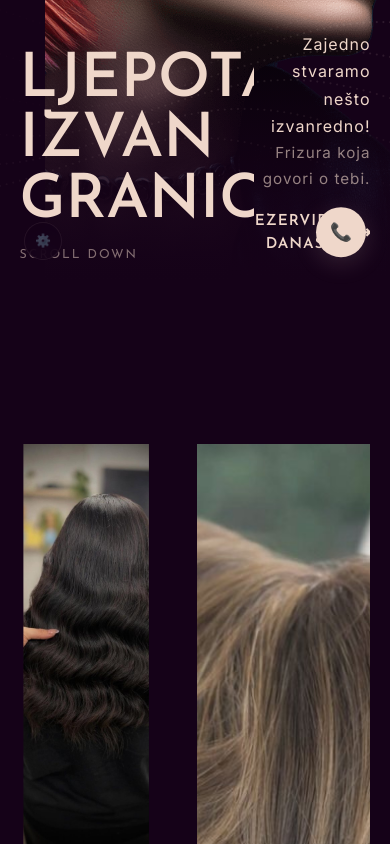
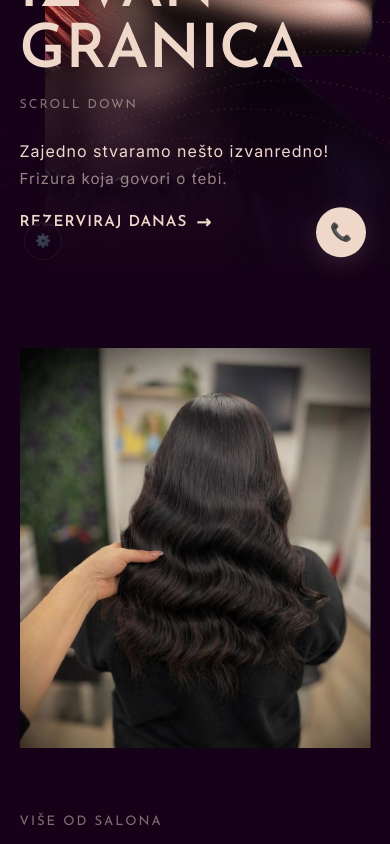
Before and after one commit to lidlcindric-art/fensi-next, a Next.js app: page / in a window 390 px wide. Shown: the part 560-1404 px from the top of the page. Built offline with nearby package versions, Linux system fonts and the light colour scheme.

Commit message:
fix: mobile responsive — grids collapse, gallery labels visible, hero stacks, about/testi/booking stack, font sizes OK

```diff
--- a/app/globals.css
+++ b/app/globals.css
@@ -230,3 +230,95 @@ body.cur-hover .cursor-ring { width: 54px; height: 54px; border-color: rgba(201,
 @keyframes fabFloat { 0%,100% { transform: translateY(0); } 50% { transform: translateY(-5px); } }
 @keyframes spin { to { transform: rotate(360deg); } }
 .spin { width: 14px; height: 14px; border: 1.5px solid rgba(21,2,24,.2); border-top-color: var(--plum); border-radius: 50%; animation: spin .6s linear infinite; display: inline-block; vertical-align: middle; margin-right: .4rem; }
+
+/* ═══════════════════════════════════════════
+   MOBILE — max 767px
+═══════════════════════════════════════════ */
+@media (max-width: 767px) {
+
+  /* ── HERO ─────────────────────────────── */
+  .hero-bottom-grid {
+    grid-template-columns: 1fr !important;
+    padding: 0 5% 10% !important;
+    gap: 1.5rem !important;
+  }
+  .hero-right-col {
+    text-align: left !important;
+    align-items: flex-start !important;
+  }
+
+  /* ── ABOUT ────────────────────────────── */
+  .about-grid {
+    grid-template-columns: 1fr !important;
+    min-height: auto !important;
+  }
+  .about-grid > div:first-child {
+    padding-right: 0 !important;
+  }
+  .about-right-img {
+    min-height: 320px !important;
+  }
+  #osalonu {
+    padding: 4rem 5% !important;
+  }
+
+  /* ── SERVICES ─────────────────────────── */
+  .srv-slide { min-height: 70vh !important; }
+  .mobile-srv { padding: 0 5% 15% !important; }
+  .srv-title-inner { font-size: clamp(2.5rem,14vw,5rem) !important; }
+
+  /* ── GALLERY ──────────────────────────── */
+  .gal-card {
+    width: clamp(260px,82vw,400px) !important;
+    height: clamp(340px,65vw,480px) !important;
+  }
+  /* Always show text on mobile (no hover) */
+  .gal-title-inner,
+  .gal-price-inner,
+  .gal-cta-inner {
+    transform: translateY(0) !important;
+    opacity: 1 !important;
+    transition: none !important;
+  }
+
+  /* ── TESTIMONIALS ─────────────────────── */
+  .testi-grid {
+    grid-template-columns: 1fr !important;
+  }
+  .testi-photo {
+    height: 260px !important;
+  }
+
+  /* ── BOOKING ──────────────────────────── */
+  .booking-grid {
+    grid-template-columns: 1fr !important;
+  }
+
+  /* ── SECTIONS general ─────────────────── */
+  .section-pad { padding: 4rem 5% !important; }
+}
+
+/* ── TABLET — 768px–1023px ─────────────── */
+@media (min-width: 768px) and (max-width: 1023px) {
+  .hero-bottom-grid {
+    grid-template-columns: 60% 40% !important;
+  }
+  .testi-grid {
+    grid-template-columns: 45% 55% !important;
+  }
+  .booking-grid {
+    grid-template-columns: 1fr 1fr !important;
+  }
+}
+
+/* ── md:flex + md:inline-flex helpers ──── */
+@media (min-width: 768px) {
+  .hidden { display: none !important; }
+  .md\:inline-flex { display: inline-flex !important; }
+  .md\:flex { display: flex !important; }
+  .md\:grid-cols-2 { grid-template-columns: 1fr 1fr !important; }
+}
+@media (max-width: 767px) {
+  .md\:inline-flex { display: none !important; }
+  .md\:flex { display: none !important; }
+}
--- a/app/page.tsx
+++ b/app/page.tsx
@@ -374,7 +374,7 @@ export default function FensiPage() {
         )}
 
         {/* BOTTOM CONTENT — two-column like template (66.67% left, 33.33% right) */}
-        <div style={{position:'absolute',bottom:0,left:0,right:0,zIndex:2,padding:'0 5% 5% 5%',display:'grid',gridTemplateColumns:'66.667% 33.333%',alignItems:'flex-end',gap:0}}>
+        <div className='hero-bottom-grid' style={{position:'absolute',bottom:0,left:0,right:0,zIndex:2,padding:'0 5% 5% 5%',display:'grid',gridTemplateColumns:'66.667% 33.333%',alignItems:'flex-end',gap:0}}>
 
           {/* LEFT COL: "Beauty Beyond" equivalent — huge headline + scroll down */}
           <div>
@@ -403,7 +403,7 @@ export default function FensiPage() {
           </div>
 
           {/* RIGHT COL: subtitle + "book today" button (bottom-aligned, right-align) */}
-          <div style={{textAlign:'right',display:'flex',flexDirection:'column',justifyContent:'flex-end',paddingBottom:'.5rem',gap:'1.2rem'}}>
+          <div className='hero-right-col' style={{textAlign:'right',display:'flex',flexDirection:'column',justifyContent:'flex-end',paddingBottom:'.5rem',gap:'1.2rem'}}>
             {/* Subtitle lines — each in clip wrap */}
             <div>
               <div style={{overflow:'hidden'}}>
@@ -431,16 +431,15 @@ export default function FensiPage() {
         </div>
 
         {/* Mobile: simplified layout */}
-        <style>{`
-          @media(max-width:767px){
-            .hero-grid { grid-template-columns: 1fr !important; }
-          }
-        `}</style>
+              <style>{`
+        @keyframes fabFloat { 0%,100% { transform:translateY(0); } 50% { transform:translateY(-5px); } }
+        /* responsive handled via globals.css */
+      `}</style>
       </section>
 
       {/* ══ ABOUT ═══════════════════════════════ */}
-      <section id="osalonu" style={{background:'var(--plum)',padding:'10rem 5% 10rem 6%'}}>
-        <div className="md:grid" style={{gridTemplateColumns:'50% 50%',gap:'0',display:'grid',minHeight:'700px'}}>
+      <section id="osalonu" className='section-pad' style={{background:'var(--plum)',padding:'10rem 5% 10rem 6%'}}>
+        <div className="about-grid" style={{gridTemplateColumns:'50% 50%',gap:'0',display:'grid',minHeight:'700px'}}>
           {/* LEFT: image + text */}
           <div style={{paddingRight:'3rem'}}>
             <div data-clip style={{width:'100%',height:'400px',overflow:'hidden',position:'relative',marginBottom:'3rem'}}>
@@ -477,7 +476,7 @@ export default function FensiPage() {
           </div>
 
           {/* RIGHT: taller image (950px in template) */}
-          <div data-clip style={{position:'relative',minHeight:'700px',overflow:'hidden'}}>
+          <div data-clip className='about-right-img' style={{position:'relative',minHeight:'700px',overflow:'hidden'}}>
             <Image src="/photos/bob-highlights.jpg" alt="Fensi radovi" fill style={{objectFit:'cover',objectPosition:'center 10%'}} sizes="40vw"/>
           </div>
         </div>
@@ -505,7 +504,7 @@ export default function FensiPage() {
             <div className="srv-gradient-bottom"/>
             <div className="srv-gradient-left"/>
 
-            <div className="srv-content">
+            <div className='srv-content mobile-srv'>
               <div className="srv-label"><span className="srv-label-inner">{s.label}</span></div>
               <div className="srv-title"><span className="srv-title-inner">{s.title}</span></div>
               <div className="srv-desc"><span className="srv-desc-inner">{s.desc}</span></div>
@@ -551,7 +550,7 @@ export default function FensiPage() {
           <div style={{position:'absolute',top:0,right:0,bottom:0,width:'120px',background:'linear-gradient(270deg,rgba(21,2,24,.7) 0%,rgba(21,2,24,0) 100%)',zIndex:3,pointerEvents:'none'}}/>
           <div ref={galRef} className="drag-scroll" style={{display:'flex',overflowX:'auto',gap:0}}>
             {GALLERY.map((g,i)=>(
-              <div key={g.img+i} className="gal-item" style={{width:'clamp(300px,40vw,560px)',height:'clamp(420px,55vw,700px)',flexShrink:0}}>
+              <div key={g.img+i} className="gal-item gal-card" style={{width:'clamp(300px,40vw,560px)',height:'clamp(420px,55vw,700px)',flexShrink:0}}>
                 <Image src={g.img} alt={g.title} fill style={{objectFit:'cover',objectPosition:'center 15%'}} sizes="40vw"/>
                 {/* Bottom gradient like template: rgba(21,2,24,0) → rgba(21,2,24,0.5) */}
                 <div style={{position:'absolute',bottom:0,left:0,right:0,height:'35%',background:'linear-gradient(rgba(21,2,24,0) 0%,rgba(21,2,24,.6) 100%)',pointerEvents:'none'}}/>
@@ -589,9 +588,9 @@ export default function FensiPage() {
 
       {/* ══ TESTIMONIALS BODY ═══════════════════ */}
       <section style={{background:'var(--plum)',padding:'2rem 0 0'}}>
-        <div style={{display:'grid',gridTemplateColumns:'50% 50%'}}>
+        <div className='testi-grid' style={{display:'grid',gridTemplateColumns:'50% 50%'}}>
           {/* LEFT: hair photo */}
-          <div style={{position:'relative',height:'clamp(400px,60vw,800px)',overflow:'hidden'}}>
+          <div className='testi-photo' style={{position:'relative',height:'clamp(400px,60vw,800px)',overflow:'hidden'}}>
             <Image
               src={TESTI[testiIdx].img} alt="Testimonial"
               fill style={{objectFit:'cover',objectPosition:'center 15%',transition:'opacity .5s'}}
@@ -660,7 +659,7 @@ export default function FensiPage() {
           <p style={{fontFamily:"'Inter'",fontSize:'1rem',letterSpacing:'1px',color:'rgba(239,215,202,.5)',marginBottom:'3rem'}}>kod Đurđice — odaberi datum, upiši se i čekaj potvrdu.</p>
         </div>
 
-        <div style={{display:'grid',gridTemplateColumns:'1fr 1fr',gap:'2rem',alignItems:'start'}}>
+        <div className='booking-grid' style={{display:'grid',gridTemplateColumns:'1fr 1fr',gap:'2rem',alignItems:'start'}}>
           {/* Calendar — compact */}
           <div data-r="left" style={{background:'rgba(239,215,202,.03)',border:'1px solid rgba(239,215,202,.07)',padding:'1.2rem'}}>
             {/* Month nav */}
@@ -868,11 +867,9 @@ export default function FensiPage() {
         </div>
       )}
 
-      <style>{`
+            <style>{`
         @keyframes fabFloat { 0%,100% { transform:translateY(0); } 50% { transform:translateY(-5px); } }
-        .md\\:grid-cols-2 { grid-template-columns: 1fr 1fr; }
-        @media(min-width:768px) { .hidden { display: none !important; } .md\\:inline-flex { display: inline-flex !important; } .md\\:flex { display: flex !important; } }
-        @media(max-width:767px) { .hidden { display: block; } }
+        /* responsive handled via globals.css */
       `}</style>
     </>
   )
```
